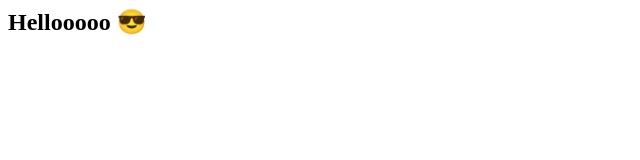
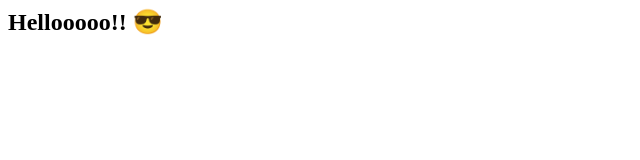
Before and after one commit to alexRasi/nodeplayground, a website: page views/index.html in a window 1280 px wide. Shown: the full height of the page, 0-640 px from the left. Drawn offline with Linux system fonts and the light colour scheme.

Commit message:
minor change

```diff
--- a/views/index.html
+++ b/views/index.html
@@ -1,5 +1,5 @@
 <html>
     <body>
-        <h2>Hellooooo 😎 </h2>
+        <h2>Hellooooo!! 😎 </h2>
     </body>
 </html>
```
